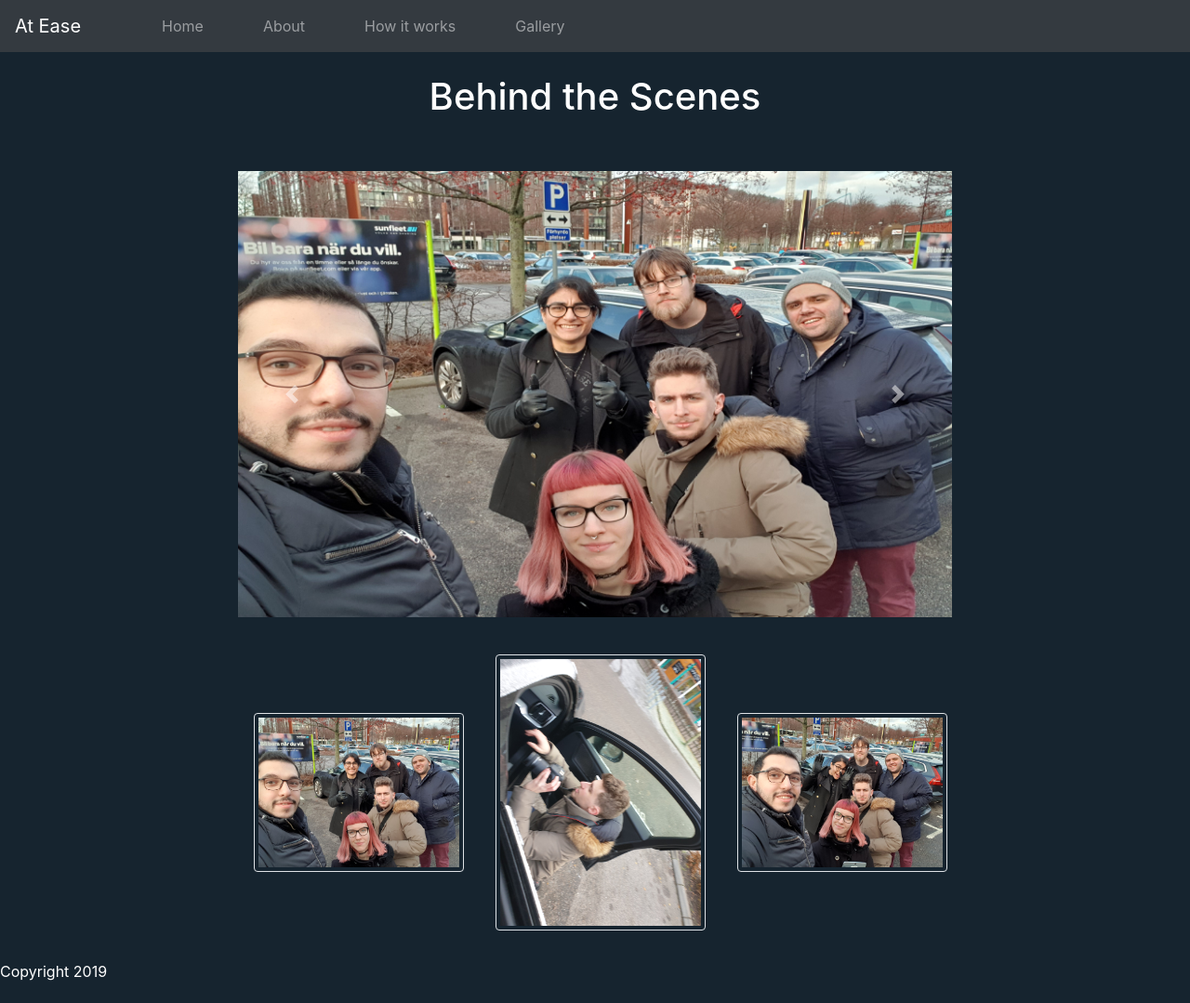
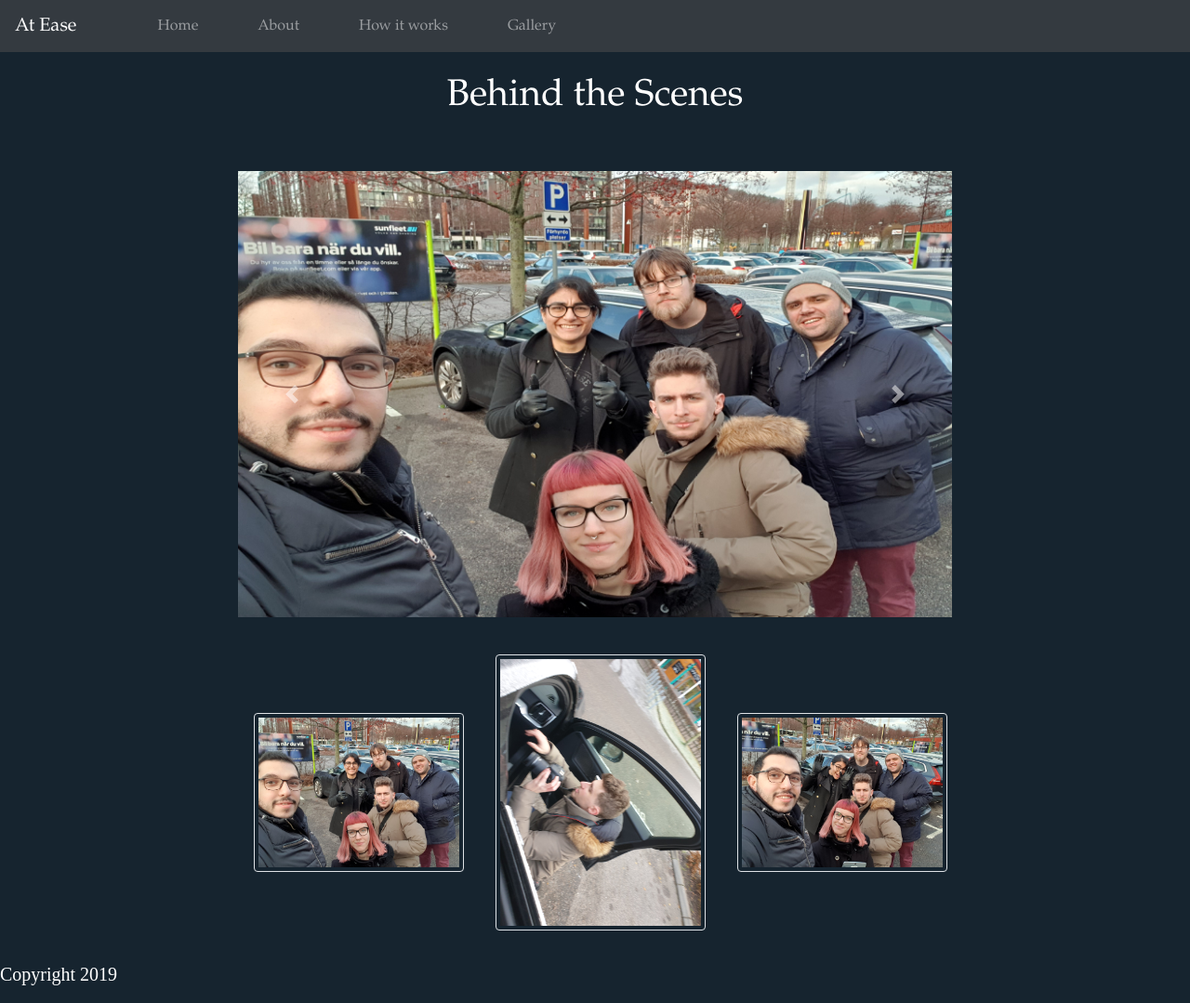
Before and after one commit to hanien/dit827server, a Flask app: page /gallery in a window 1280 px wide; the page is wider, and only the part inside the window is pictured. Shown: that part at 93% size. Before the commit the page ends 1055 px from the top of that part, so only its background shows below. Run offline with Flask 2, Linux system fonts and the light colour scheme; parts of the project's set-up code (start-up, migrations or seed data) failed here and were passed over; some libraries are stand-ins or nearby versions.

Commit message:
Change Font

```diff
--- a/static/s.css
+++ b/static/s.css
@@ -1,6 +1,19 @@
 html, body {
     min-height: 110%;
     background-color: #16242F !important;
+}
+
+p{
+    font-family: "Times New Roman";
+    font-size: 20px;
+    /*font-family: Arial;*/
+}
+h1, h2, h4, a{
+    font-family: "Garamond";
+}
+
+h3{
+    font-family: "Palatino Linotype";
 }
 .content, .at-ease-nav {
     background-color: #16242F !important;
```
